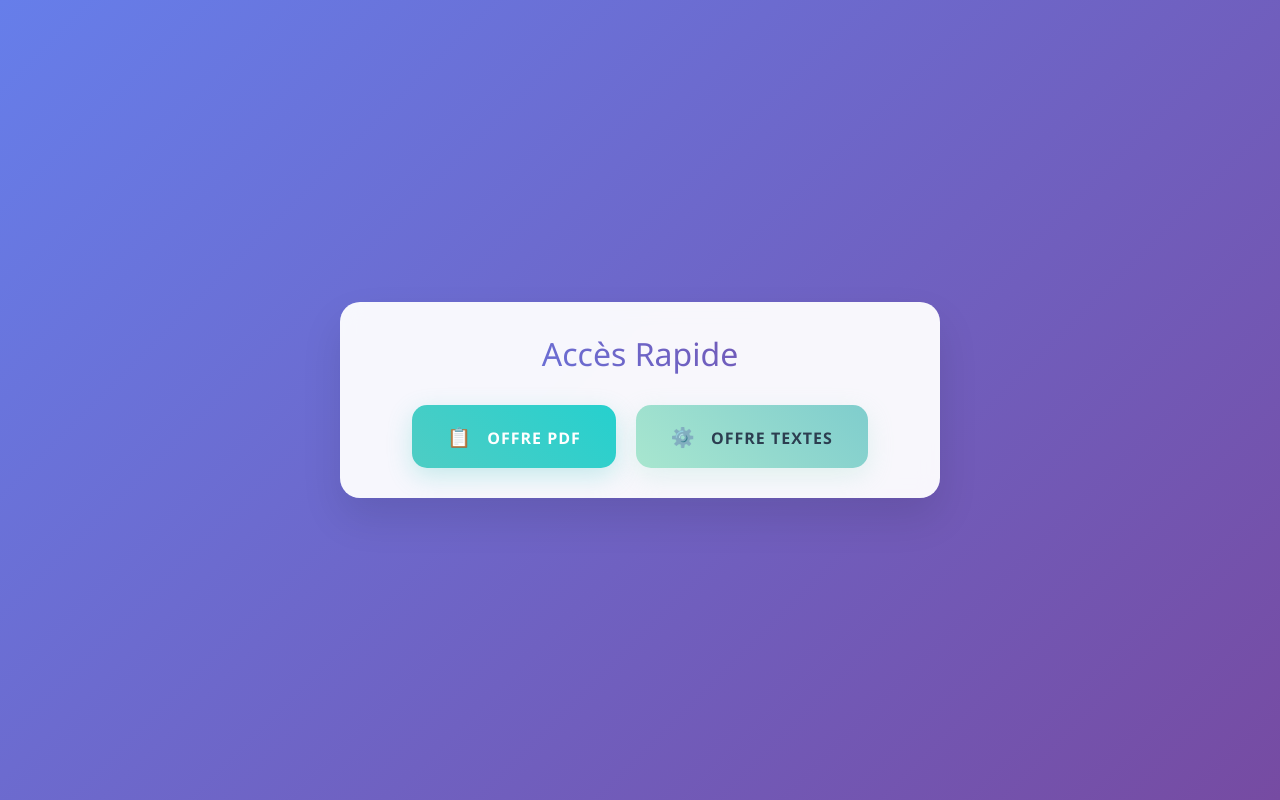
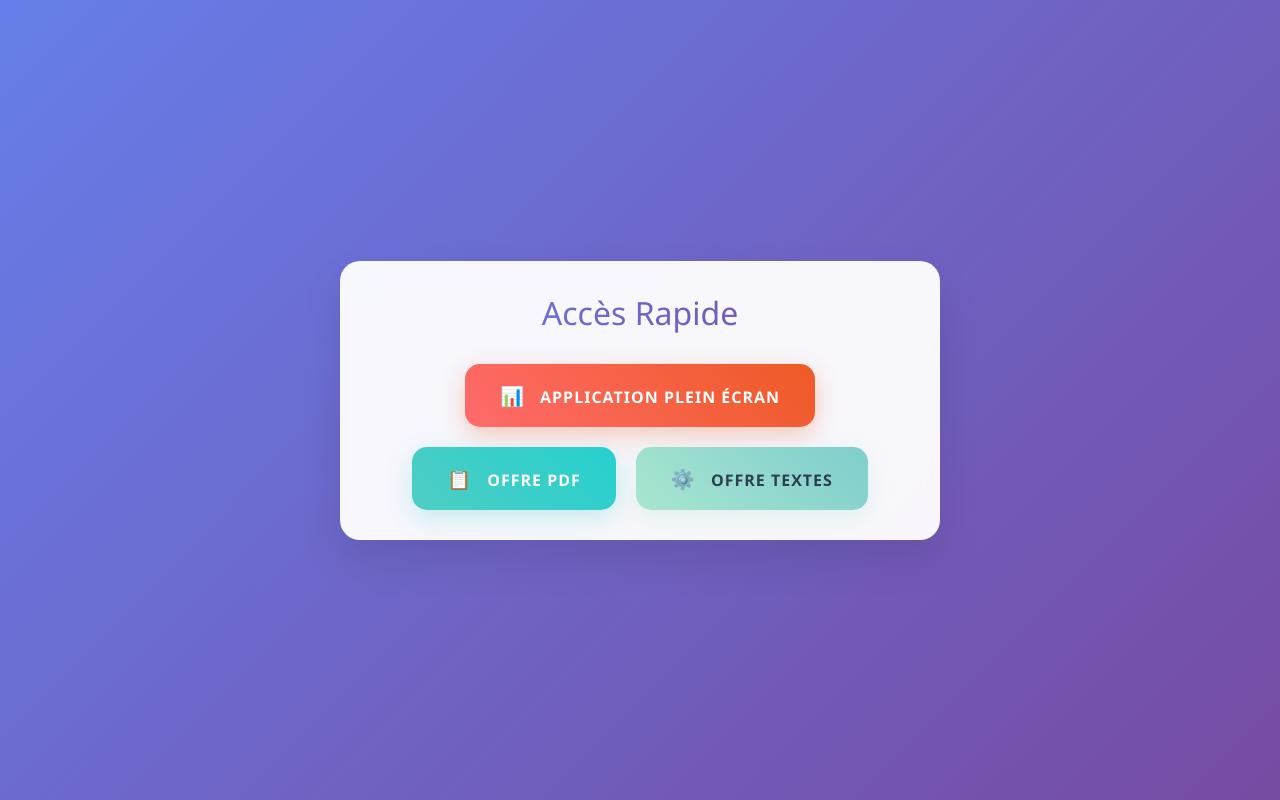
Before and after one commit to volvesgit/sharepoint-buttons-CRM-page, a plain HTML site: page index.html in a window 1280 px wide. Drawn offline with Linux system fonts and the light colour scheme.

Commit message:
Update index.html

```diff
--- a/index.html
+++ b/index.html
@@ -175,7 +175,12 @@
     <div class="container">
         <h2 class="title">Accès Rapide</h2>
         <div class="buttons-container">
-
+            <a href="https://apps.powerapps.com/play/e/3508231e-503b-e250-bd20-c1abb51a4d59/a/7efc8cec-2707-40cb-a651-4d593cea27b1?tenantId=9cb46805-4dbb-4250-b88f-b2ed3f8f5378&hint=f2eb9dca-0ed5-4919-b80d-3bce1322ae58&sourcetime=1751871693960"
+               class="button button-1"
+               target="_parent">
+                <span class="icon">📊</span>
+                Application plein écran
+            </a>
             <a href="https://jtekteu.sharepoint.com/sites/JEO_SALES_AM_IS_DPT/OffersPdfLibrary/Forms/AllItems.aspx"
                class="button button-2"
                target="_parent">
```
